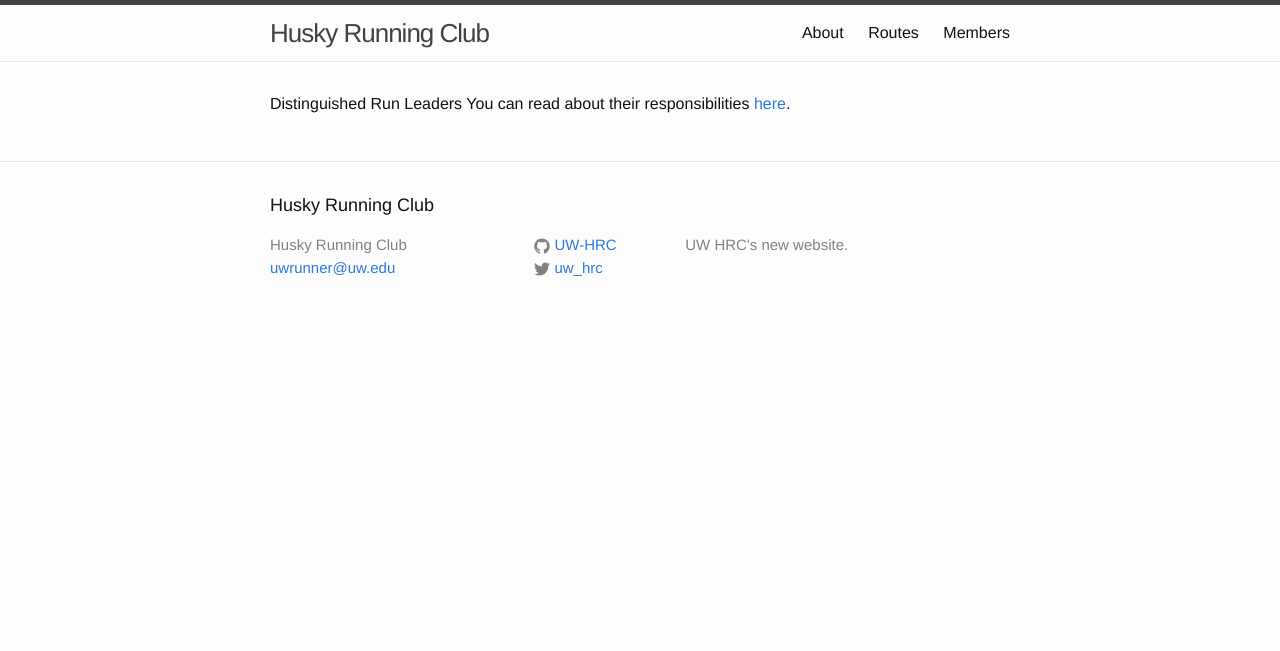
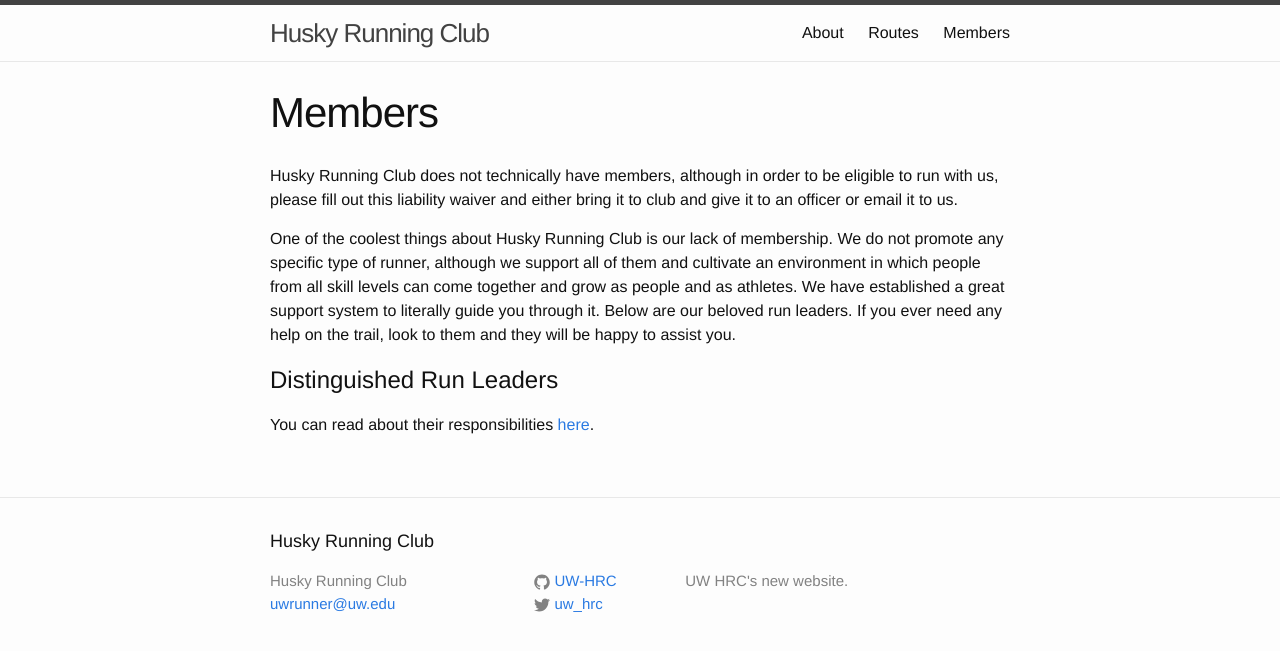
Before and after one commit to UW-HRC/uw-hrc.github.io, a Jekyll site: the page built from members/index.md, in a window 1280 px wide. Shown: the top 651 px of the page. Built offline with Jekyll 4.4.1, drawn with Linux system fonts in a browser that asks for light colours.

Commit message:
Update members page

```diff
--- a/members/index.md
+++ b/members/index.md
@@ -1,7 +1,12 @@
 ---
-layout: default
-title: "Members"
+layout: page
+title: Members
 ---
 
-Distinguished Run Leaders
+Husky Running Club does not technically have members, although in order to be eligible to run with us, please fill out this liability waiver and either bring it to club and give it to an officer or email it to us.
+
+One of the coolest things about Husky Running Club is our lack of membership. We do not promote any specific type of runner, although we support all of them and cultivate an environment in which people from all skill levels can come together and grow as people and as athletes. We have established a great support system to literally guide you through it. Below are our beloved run leaders. If you ever need any help on the trail, look to them and they will be happy to assist you.
+
+# Distinguished Run Leaders
+
 You can read about their responsibilities [here](/members/responsibilities.html).
```
